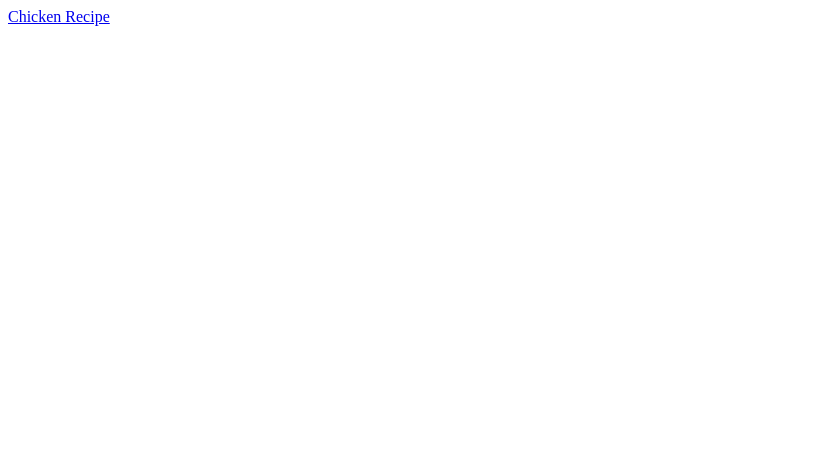
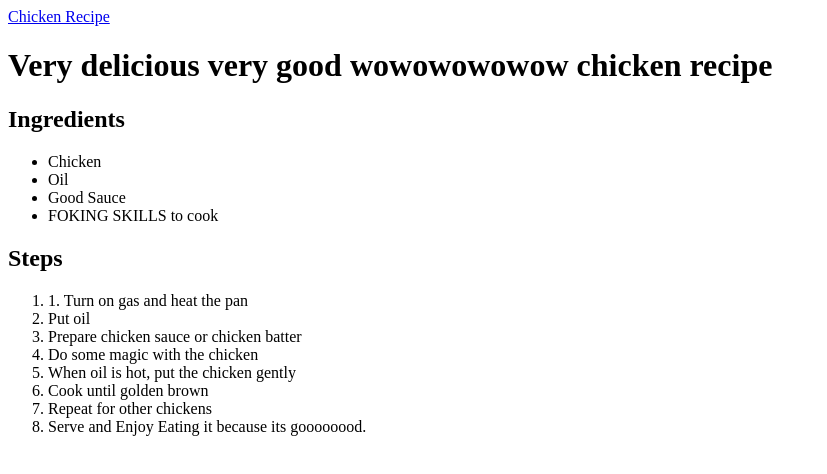
Before and after one commit to ejsadiarin/odin-recipe, a plain HTML site: page index.html in a window 1280 px wide. Shown: the whole page, without its empty margins (0-827 px from the left). Drawn offline with Linux system fonts and the light colour scheme.

Commit message:
added chicken recipe

```diff
--- a/index.html
+++ b/index.html
@@ -8,6 +8,25 @@
 </head>
 <body>
     <a href="recipes/chicken.html">Chicken Recipe</a>
+    <h1>Very delicious very good wowowowowow chicken recipe</h1>
+    <h2>Ingredients</h2>
+    <ul>
+        <li>Chicken</li>
+        <li>Oil</li>
+        <li>Good Sauce</li>
+        <li>FOKING SKILLS to cook</li>
+    </ul>
+    <h2>Steps</h2>
+    <ol>
+        <li>1. Turn on gas and heat the pan</li>
+        <li>Put oil</li>
+        <li>Prepare chicken sauce or chicken batter</li>
+        <li>Do some magic with the chicken</li>
+        <li>When oil is hot, put the chicken gently </li>
+        <li>Cook until golden brown</li>
+        <li>Repeat for other chickens</li>
+        <li>Serve and Enjoy Eating it because its goooooood.</li>
+    </ol>
     <!--
         image
         description
```
